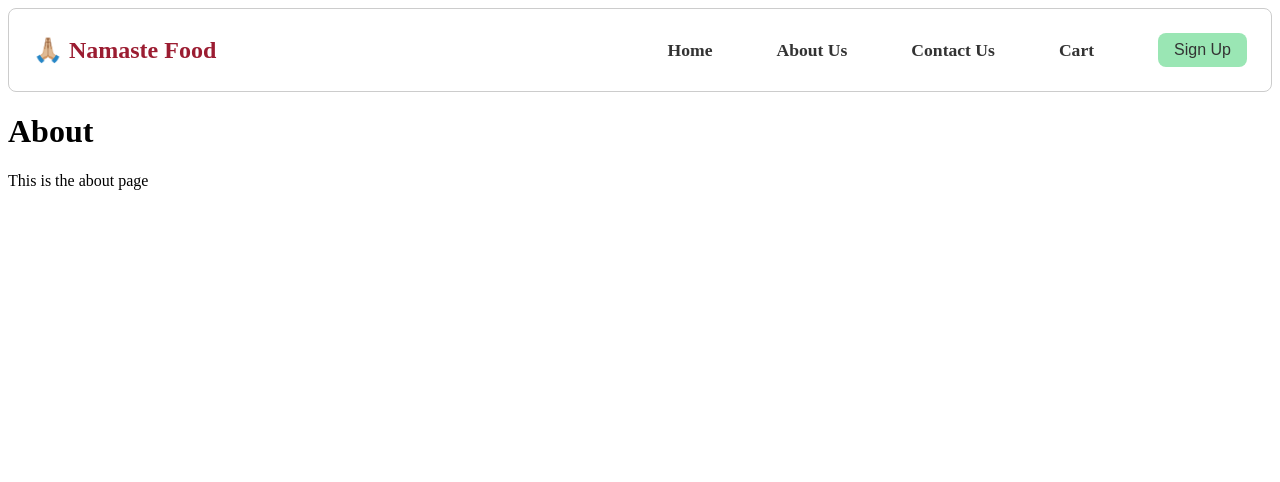
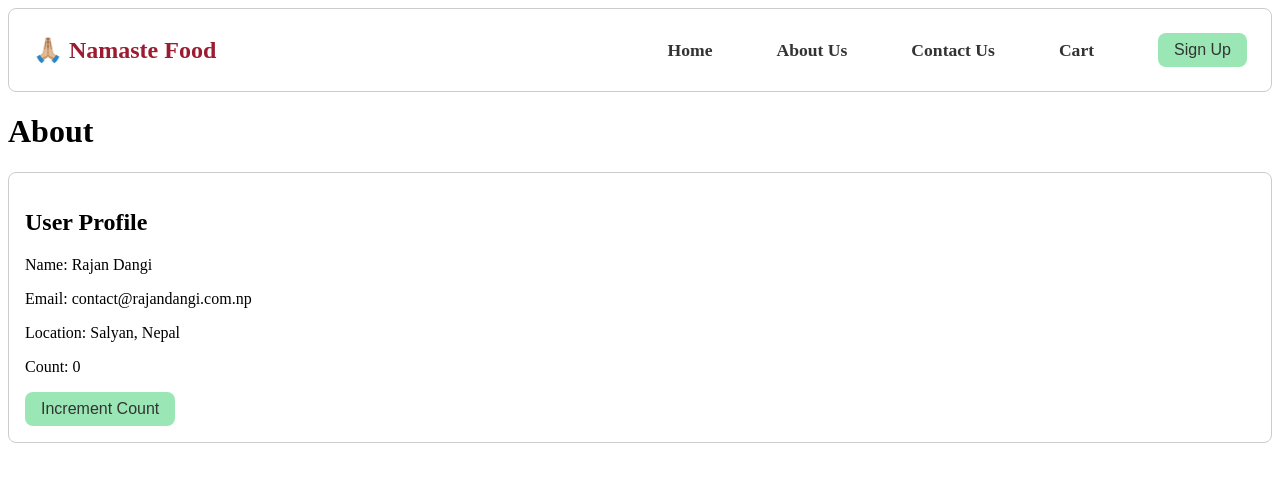
Before and after one commit to rajandangi/namaste-react, a React (Vite) app: page /about in a window 1280 px wide. Shown: the top 482 px of the page. Built offline with nearby package versions, Linux system fonts and the light colour scheme.

Commit message:
Add UserClass component and update About page to display user profile

```diff
--- a/index.css
+++ b/index.css
@@ -211,3 +211,10 @@
     color: var(--red-color);
     font-weight: bold;
 }
+
+.user-profile{
+    padding: 1rem;
+    border: 1px solid var(--grey-color);
+    margin: 0 auto;
+    border-radius: 0.5rem;
+}
--- a/src/components/About.js
+++ b/src/components/About.js
@@ -1,8 +1,10 @@
+import UserClass from "./UserClass";
+
 const About = () => {
     return (
         <div className="about">
             <h1>About</h1>
-            <p>This is the about page</p>
+            <UserClass name="Rajan Dangi" email="contact@rajandangi.com.np" location="Salyan, Nepal" />
         </div>
     )
 }
--- /dev/null
+++ b/src/components/UserClass.js
@@ -0,0 +1,35 @@
+import React from 'react';
+
+class UserClass extends React.Component {
+    constructor(props) {
+        super(props);
+
+        this.state = {
+            count: 0
+        }
+    }
+
+    render() {
+        const { name, email, location } = this.props;
+        const { count } = this.state;
+
+        return (
+            <div className='user-profile'>
+                <h2>User Profile</h2>
+                <p>Name: {name}</p>
+                <p>Email: {email}</p>
+                <p>Location: {location}</p>
+                <p>Count: {count}</p>
+                <button className="btn"
+                    onClick={() => {
+                        this.setState({
+                            count: count + 1
+                        })
+                    }}
+                >Increment Count</button>
+            </div>
+        )
+    }
+}
+
+export default UserClass;
```
